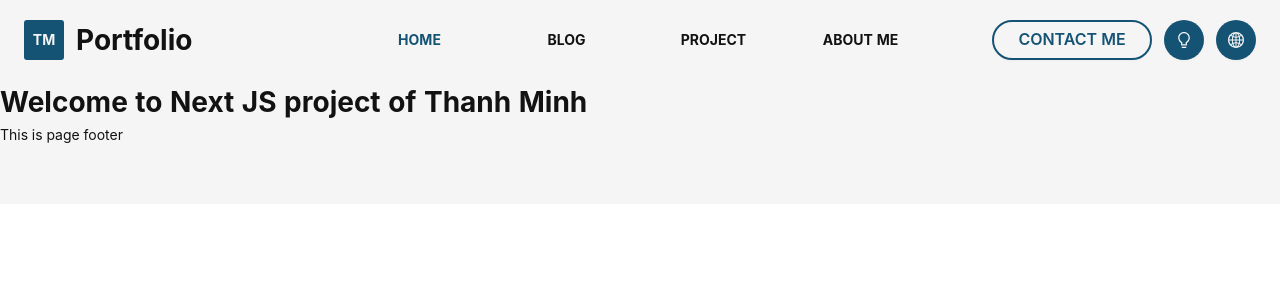
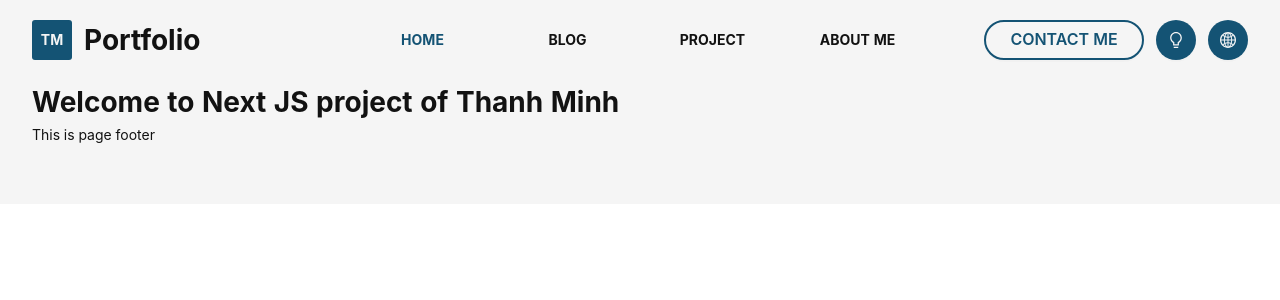
Before and after one commit to thanhminhhodac/NextJs, a Next.js app: page / in a window 1280 px wide. Shown: the top 300 px of the page. Built offline with nearby package versions, Linux system fonts and the light colour scheme.

Commit message:
edit layout

```diff
--- a/src/components/common/Header/Header.module.scss
+++ b/src/components/common/Header/Header.module.scss
@@ -1,7 +1,10 @@
 @use "styles/variables.module.scss" as v;
 
 .wrapper {
-  padding: 10px 24px;
+  padding: 10px 0;
+  justify-self: center;
+  width: 100%;
+  max-width: 1600px;
 
   &Inner {
     display: grid;
--- a/src/components/common/Layout/Layout.module.scss
+++ b/src/components/common/Layout/Layout.module.scss
@@ -1,6 +1,7 @@
 .wrapper {
   display: grid;
   grid-template-rows: 80px auto 80px;
+  padding: 0 32px;
   background-color: var(--primary-background-color);
   color: var(--primary-text-color);
 }
```
